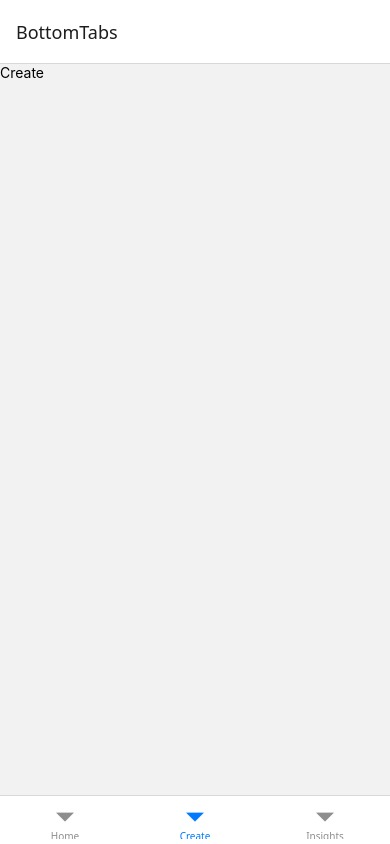
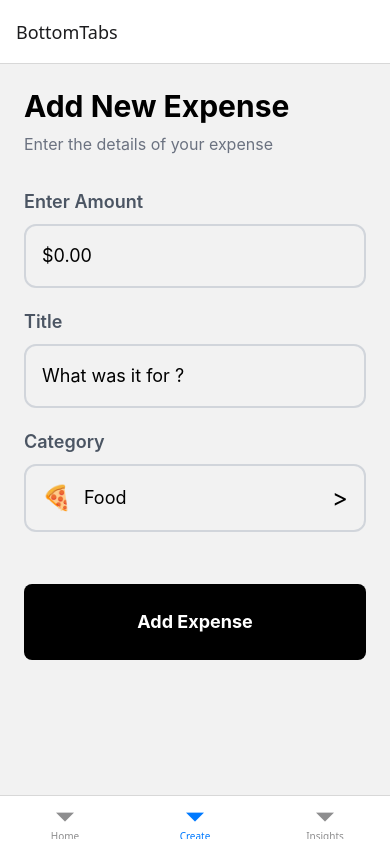
Before and after one commit to satishmahat/rn-expo-asyncstorage-pocket, a React Native app: screen /Create in a window 390 px wide. Built offline with nearby package versions, Linux system fonts and the light colour scheme.

Commit message:
Implement expense creation form in Create screen.

```diff
--- a/src/screens/Create.js
+++ b/src/screens/Create.js
@@ -1,10 +1,65 @@
-import { StyleSheet, Text, View } from 'react-native'
-import React from 'react'
+import { ScrollView, StyleSheet, Text, View, TextInput, Pressable, Alert } from 'react-native'
+import React, { useState } from 'react'
+import tw from 'twrnc'
 
 const Create = () => {
+
+  const [amount, setAmount] = useState(null);
+  const [title, setTitle] = useState(null);
+
+  const handleAddExpense = () => {
+    if(!amount || !title) {
+      Alert.alert('Please fill in all fields');
+      return;
+    }
+    console.log('Add Expense', amount, title);
+  }
+
   return (
     <View>
-      <Text>Create</Text>
+      <ScrollView contentContainerStyle={tw`p-6`}>
+        {/* Header */}
+        <Text style={tw`text-3xl font-bold text-black`}>Add New Expense</Text>
+        <Text style={tw`text-base text-gray-500 mt-2 mb-8`}>Enter the details of your expense</Text>
+
+        {/* Expense Form Section */}
+        <View style={tw`mb-5`}>
+          <Text style={tw`text-lg text-gray-600 font-semibold mb-2`}>Enter Amount</Text>
+          <TextInput
+          style={tw`border-2 border-gray-300 p-4 rounded-xl text-lg`}
+          placeholder='$0.00'
+          value={amount}
+          onChangeText={setAmount}
+          />
+        </View>
+        <View style={tw`mb-5`}>
+          <Text style={tw`text-lg text-gray-600 font-semibold mb-2`}>Title</Text>
+          <TextInput
+          style={tw`border-2 border-gray-300 p-4 rounded-xl text-lg`}
+          placeholder='What was it for ?'
+          value={title}
+          onChangeText={setTitle}
+          />
+        </View>
+
+        <View style={tw`mb-5`}>
+          <Text style={tw`text-lg text-gray-600 font-semibold mb-2`}>Category</Text>
+          <Pressable style={tw`border-2 border-gray-300 p-4 rounded-xl text-lg flex-row justify-between`}>
+            <View style={tw`flex-row items-center`}>
+              <Text style={tw`text-2xl mr-3`}>🍕</Text>
+              <Text style={tw`text-lg`}>Food</Text>
+
+            </View>
+            <Text style={tw`text-2xl`}>&gt;</Text>
+          </Pressable>
+        </View>
+
+
+        {/* Footer Section */}
+        <Pressable style={tw`bg-black p-6 rounded-lg mt-8`} onPress={handleAddExpense}>
+         <Text style={tw`text-white text-center text-lg font-bold`}>Add Expense</Text>
+        </Pressable>
+      </ScrollView>
     </View>
   )
 }
```
